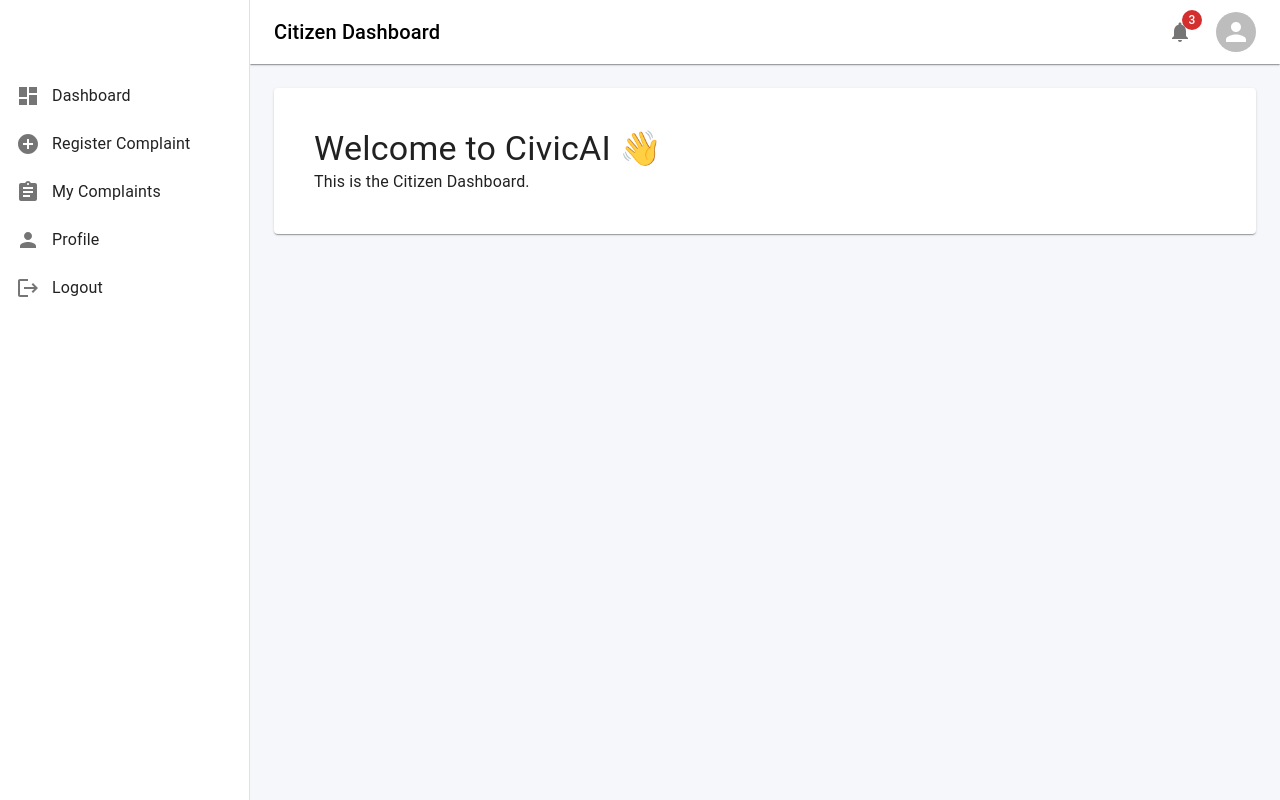
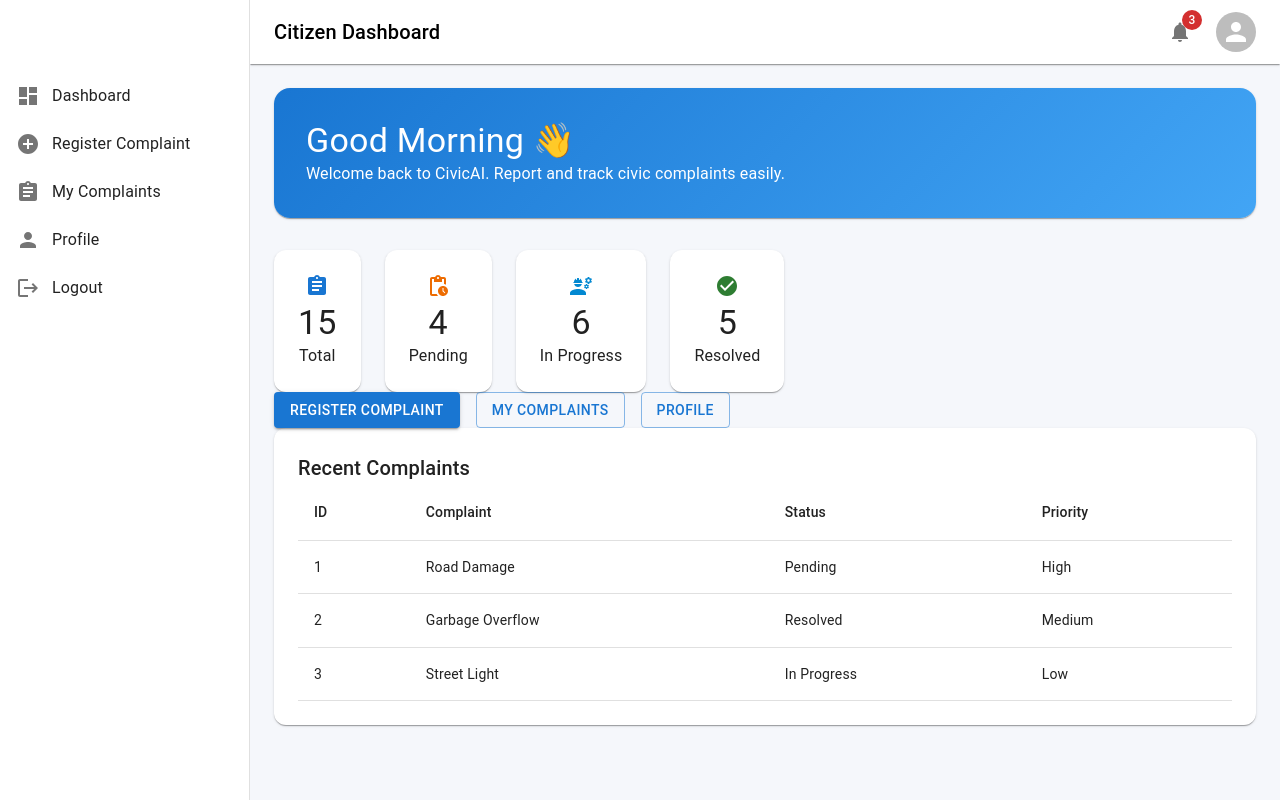
Before and after one commit to Shivani200820/ITR-Project, a React app in the folder frontend/: page /citizen/dashboard in a window 1280 px wide. Built offline with nearby package versions, Linux system fonts and the light colour scheme; the HTML template or start-up script is replaced by a standard one.

Commit message:
Add citizen dashboard with summary cards and recent complaints

```diff
--- /dev/null
+++ b/frontend/src/Components/Citizen/Dashboard/QuickActions.jsx
@@ -0,0 +1,53 @@
+import {
+  Grid,
+  Button,
+} from "@mui/material";
+
+import { useNavigate } from "react-router-dom";
+
+function QuickActions() {
+  const navigate = useNavigate();
+
+  return (
+    <Grid
+      container
+      spacing={2}
+      mb={4}
+    >
+      <Grid item>
+        <Button
+          variant="contained"
+          onClick={() =>
+            navigate("/citizen/register-complaint")
+          }
+        >
+          Register Complaint
+        </Button>
+      </Grid>
+
+      <Grid item>
+        <Button
+          variant="outlined"
+          onClick={() =>
+            navigate("/citizen/my-complaints")
+          }
+        >
+          My Complaints
+        </Button>
+      </Grid>
+
+      <Grid item>
+        <Button
+          variant="outlined"
+          onClick={() =>
+            navigate("/citizen/profile")
+          }
+        >
+          Profile
+        </Button>
+      </Grid>
+    </Grid>
+  );
+}
+
+export default QuickActions;
--- /dev/null
+++ b/frontend/src/Components/Citizen/Dashboard/RecentComplaints.jsx
@@ -0,0 +1,68 @@
+import {
+  Paper,
+  Table,
+  TableHead,
+  TableBody,
+  TableRow,
+  TableCell,
+  Typography,
+} from "@mui/material";
+
+const complaints = [
+  {
+    id: 1,
+    title: "Road Damage",
+    status: "Pending",
+    priority: "High",
+  },
+  {
+    id: 2,
+    title: "Garbage Overflow",
+    status: "Resolved",
+    priority: "Medium",
+  },
+  {
+    id: 3,
+    title: "Street Light",
+    status: "In Progress",
+    priority: "Low",
+  },
+];
+
+function RecentComplaints() {
+  return (
+    <Paper sx={{ p: 3, borderRadius: 3 }}>
+      <Typography
+        variant="h6"
+        mb={3}
+        fontWeight="bold"
+      >
+        Recent Complaints
+      </Typography>
+
+      <Table>
+        <TableHead>
+          <TableRow>
+            <TableCell>ID</TableCell>
+            <TableCell>Complaint</TableCell>
+            <TableCell>Status</TableCell>
+            <TableCell>Priority</TableCell>
+          </TableRow>
+        </TableHead>
+
+        <TableBody>
+          {complaints.map((item) => (
+            <TableRow key={item.id}>
+              <TableCell>{item.id}</TableCell>
+              <TableCell>{item.title}</TableCell>
+              <TableCell>{item.status}</TableCell>
+              <TableCell>{item.priority}</TableCell>
+            </TableRow>
+          ))}
+        </TableBody>
+      </Table>
+    </Paper>
+  );
+}
+
+export default RecentComplaints;
--- /dev/null
+++ b/frontend/src/Components/Citizen/Dashboard/SummaryCards.jsx
@@ -0,0 +1,70 @@
+import {
+  Grid,
+  Paper,
+  Typography,
+} from "@mui/material";
+
+import AssignmentIcon from "@mui/icons-material/Assignment";
+import PendingActionsIcon from "@mui/icons-material/PendingActions";
+import EngineeringIcon from "@mui/icons-material/Engineering";
+import CheckCircleIcon from "@mui/icons-material/CheckCircle";
+const cards = [
+  {
+    title: "Total",
+    value: 15,
+    icon: <AssignmentIcon color="primary" />,
+  },
+  {
+    title: "Pending",
+    value: 4,
+    icon: <PendingActionsIcon color="warning" />,
+  },
+  {
+    title: "In Progress",
+    value: 6,
+    icon: <EngineeringIcon color="info" />,
+  },
+  {
+    title: "Resolved",
+    value: 5,
+    icon: <CheckCircleIcon color="success" />,
+  },
+];
+function SummaryCards() {
+  return (
+    <Grid container spacing={3} mb={4}>
+      {cards.map((card) => (
+        <Grid item xs={12} sm={6} md={3} key={card.title}>
+          <Paper
+            sx={{
+              p: 3,
+              borderRadius: 3,
+              textAlign: "center",
+              transition: "0.3s",
+              "&:hover": {
+                transform: "translateY(-5px)",
+                boxShadow: 6,
+              },
+            }}
+          >
+            {card.icon}
+
+            <Typography
+              variant="h4"
+              mt={2}
+              fontWeight="bold"
+            >
+              {card.value}
+            </Typography>
+
+            <Typography>
+              {card.title}
+            </Typography>
+          </Paper>
+        </Grid>
+      ))}
+    </Grid>
+  );
+}
+
+export default SummaryCards;
--- /dev/null
+++ b/frontend/src/Components/Citizen/Dashboard/WelcomeCard.jsx
@@ -0,0 +1,34 @@
+import { Paper, Typography } from "@mui/material";
+
+function WelcomeCard() {
+  const hour = new Date().getHours();
+
+  let greeting = "Good Evening";
+
+  if (hour < 12) greeting = "Good Morning";
+  else if (hour < 18) greeting = "Good Afternoon";
+
+  return (
+    <Paper
+      sx={{
+        p: 4,
+        mb: 4,
+        borderRadius: 4,
+        background:
+          "linear-gradient(135deg,#1976D2,#42A5F5)",
+        color: "white",
+      }}
+    >
+      <Typography variant="h4" fontWeight="bold">
+        {greeting} 👋
+      </Typography>
+
+      <Typography mt={2}>
+        Welcome back to CivicAI.
+        Report and track civic complaints easily.
+      </Typography>
+    </Paper>
+  );
+}
+
+export default WelcomeCard;
--- a/frontend/src/pages/citizen/Dashboard.jsx
+++ b/frontend/src/pages/citizen/Dashboard.jsx
@@ -1,26 +1,16 @@
-import {
-  Typography,
-  Paper,
-} from "@mui/material";
+import WelcomeCard from "../../components/citizen/dashboard/WelcomeCard";
+import SummaryCards from "../../components/citizen/dashboard/SummaryCards";
+import QuickActions from "../../components/citizen/dashboard/QuickActions";
+import RecentComplaints from "../../components/citizen/dashboard/RecentComplaints";
 
 function Dashboard() {
   return (
-    <Paper
-      sx={{
-        p: 5,
-      }}
-    >
-      <Typography
-        variant="h4"
-        fontWeight="bold"
-      >
-        Welcome to CivicAI 👋
-      </Typography>
-
-      <Typography mt={2}>
-        This is the Citizen Dashboard.
-      </Typography>
-    </Paper>
+    <>
+      <WelcomeCard />
+      <SummaryCards />
+      <QuickActions />
+      <RecentComplaints />
+    </>
   );
 }
 
```
